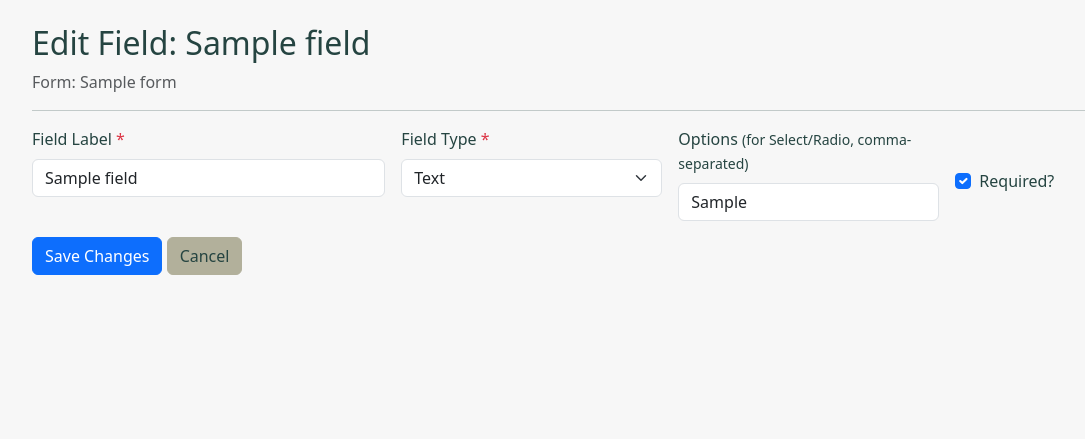
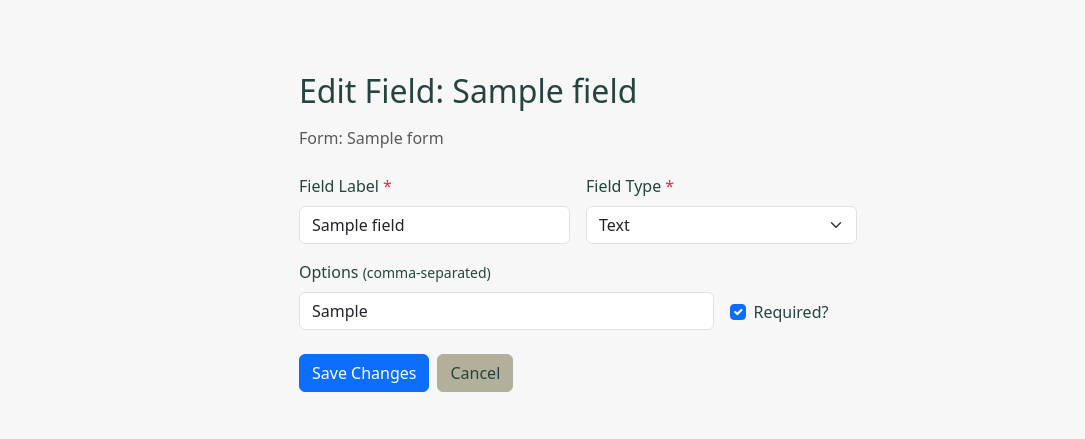
Before and after one commit to SirPelzy/form-generator, a Flask app: page /edit_field/1 in a window 1280 px wide. Shown: the part 56-495 px from the top of the page, without its empty margins (62-1147 px from the left). Run offline with Flask 3, Linux system fonts and the light colour scheme; a user stored in the database is signed in; tables that the repository leaves empty hold one stand-in row (values such as "Sample post"); some libraries are stand-ins or nearby versions.

Commit message:
Update edit_field.html

```diff
--- a/templates/edit_field.html
+++ b/templates/edit_field.html
@@ -2,48 +2,47 @@
 {% block title %}{{ title }}{% endblock %}
 
 {% block content %}
-<div class="container mt-4">
-    <h2>{{ title }}</h2>
-    <p class="text-muted">Form: {{ field.form.title }}</p> {# Show parent form title #}
-    <hr>
+<div class="content-section"> {# Added consistent padding #}
+ <div class="col-md-8 col-lg-6 mx-auto"> {# Center and constrain width #}
+    <h2 class="mb-3">{{ title }}</h2>
+    <p class="text-muted mb-4">Form: {{ field.form.title }}</p>
+    {# Removed <hr> #}
 
     <form method="POST" action="{{ url_for('edit_field', field_id=field.id) }}">
-        <input type="hidden" name="csrf_token" value="{{ csrf_token() }}">
-        <div class="row g-3 mb-3">
-            <div class="col-md-4">
+         <input type="hidden" name="csrf_token" value="{{ csrf_token() }}">
+         {# Use row/col for better layout consistency #}
+         <div class="row g-3 mb-3">
+            <div class="col-md-6">
                 <label for="field_label" class="form-label">Field Label <span class="text-danger">*</span></label>
-                {# Pre-fill value with current label #}
                 <input type="text" class="form-control" id="field_label" name="field_label" required value="{{ field.label }}">
             </div>
-            <div class="col-md-3">
+            <div class="col-md-6">
                 <label for="field_type" class="form-label">Field Type <span class="text-danger">*</span></label>
                 <select class="form-select" id="field_type" name="field_type" required>
-                    <option value="" disabled>-- Select Type --</option>
-                    {# Loop through types, mark current type as selected #}
+                    <option value="" disabled>-- Select --</option>
                     {% for type in allowed_field_types %}
                         <option value="{{ type }}" {% if type == field.field_type %}selected{% endif %}>{{ type | capitalize }}</option>
                     {% endfor %}
                 </select>
             </div>
-            <div class="col-md-3">
-                 {# Pre-fill value with current options (or empty string) #}
-                 <label for="field_options" class="form-label">Options <small>(for Select/Radio, comma-separated)</small></label>
+        </div>
+         <div class="row g-3 mb-4"> {# New row for options/required #}
+             <div class="col-md-9">
+                <label for="field_options" class="form-label">Options <small>(comma-separated)</small></label>
                 <input type="text" class="form-control" id="field_options" name="field_options" value="{{ field.options or '' }}">
             </div>
-            <div class="col-md-2 align-self-center">
-                <div class="form-check pt-3">
-                    {# Mark checkbox as checked if field is currently required #}
+             <div class="col-md-3 d-flex align-items-end">
+                <div class="form-check pb-1">
                     <input class="form-check-input" type="checkbox" id="field_required" name="field_required" value="true" {% if field.required %}checked{% endif %}>
-                    <label class="form-check-label" for="field_required">
-                        Required?
-                    </label>
+                    <label class="form-check-label" for="field_required">Required?</label>
                 </div>
             </div>
         </div>
-        <button type="submit" class="btn btn-primary">Save Changes</button>
-        {# Link back to the parent form's edit page #}
-        <a href="{{ url_for('edit_form', form_id=field.form_id) }}" class="btn btn-secondary">Cancel</a>
+        <div class="d-grid gap-2 d-md-flex justify-content-md-start"> {# Button alignment #}
+            <button type="submit" class="btn btn-primary">Save Changes</button>
+            <a href="{{ url_for('edit_form', form_id=field.form_id) }}" class="btn btn-secondary">Cancel</a>
+        </div>
     </form>
-
-</div> {# End Container #}
+  </div>{# End col #}
+</div> {# End content-section #}
 {% endblock %}
```
